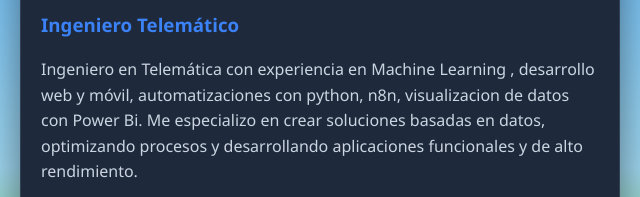
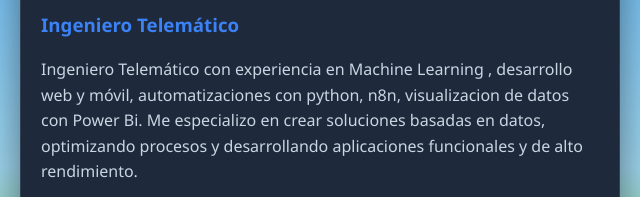
Before and after one commit to Guille380/v111, a plain HTML site: page index.html in a window 1280 px wide. Shown: the part 152-349 px from the top of the page, 30-670 px from the left. Drawn offline with Linux system fonts and the light colour scheme.

Commit message:
Update index.html

```diff
--- a/index.html
+++ b/index.html
@@ -1001,7 +1001,7 @@
             <h2 style="color: #f1f5f9; margin-bottom: 15px;">Guillermo Molina Martinez</h2>
             <h3 style="color: #3b82f6; margin-bottom: 20px;">Ingeniero Telemático</h3>
             <p style="line-height: 1.6; color: #cbd5e1;">
-                Ingeniero en Telemática con experiencia en Machine Learning , desarrollo web y móvil, automatizaciones con python, n8n, visualizacion de datos con Power Bi. Me especializo en crear soluciones
+                Ingeniero Telemático con experiencia en Machine Learning , desarrollo web y móvil, automatizaciones con python, n8n, visualizacion de datos con Power Bi. Me especializo en crear soluciones
                 basadas en datos, optimizando procesos y desarrollando aplicaciones funcionales y de alto rendimiento.
             </p>
             <p style="line-height: 1.6; color: #cbd5e1; margin-top: 15px;">
```
